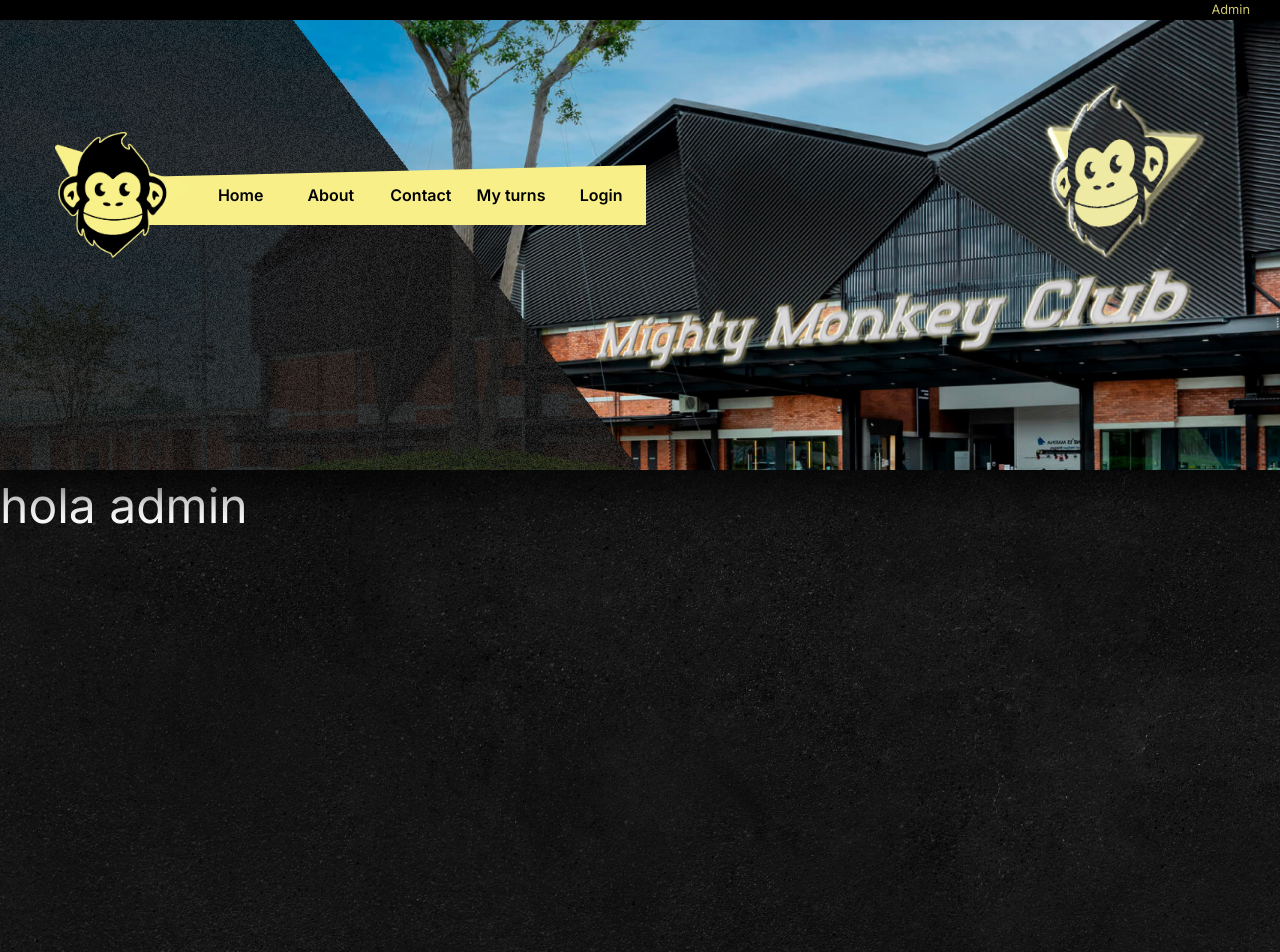
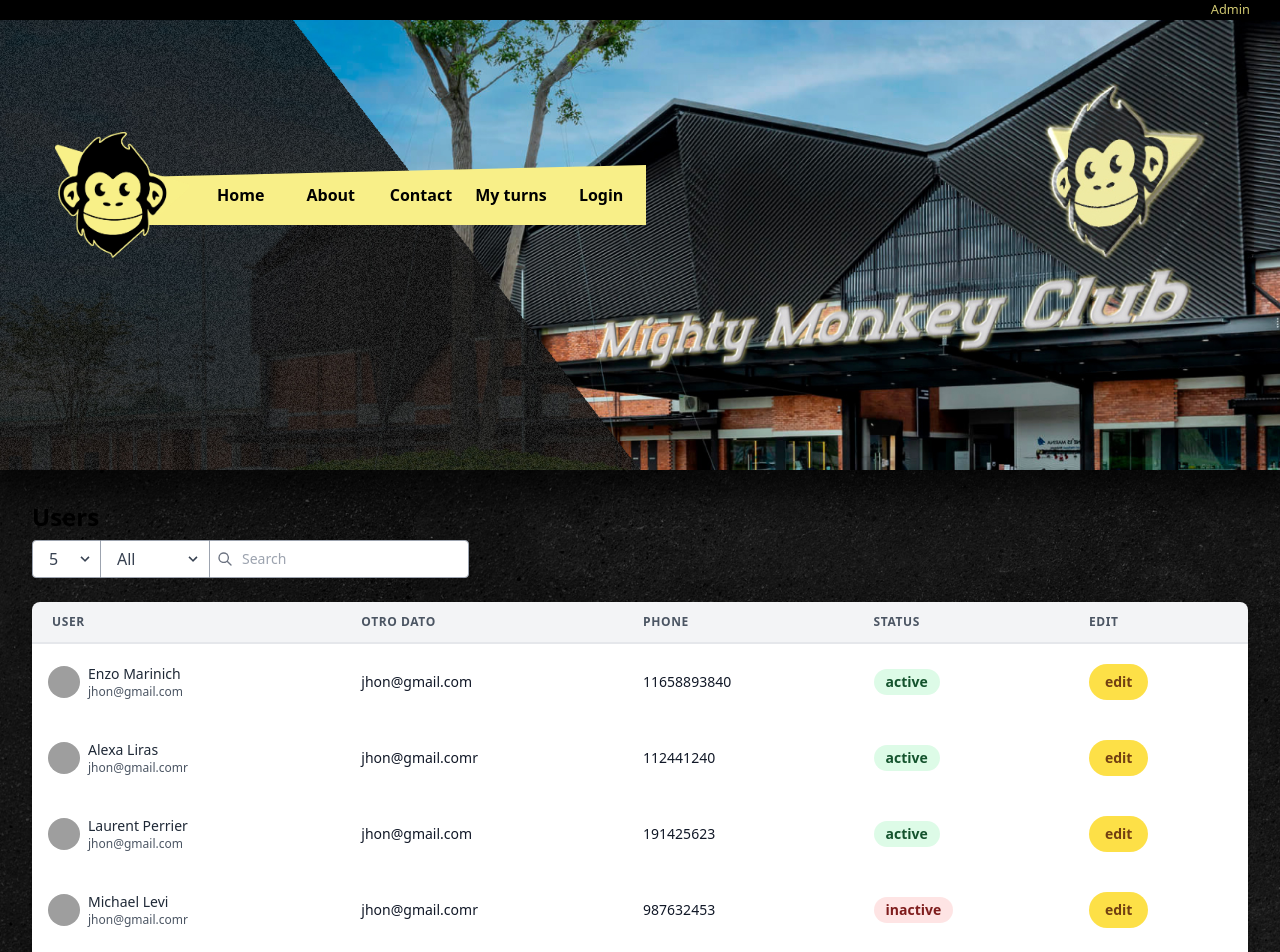
Before and after one commit to ddrosado/MightyMonkeyPF, a Next.js app in the folder client/: page /dashboard in a window 1280 px wide. Shown: the top 952 px of the page. Built offline with nearby package versions, Linux system fonts and the light colour scheme; grey boxes are pictures that could not be loaded.

Commit message:
list socios admin

```diff
--- a/client/app/dashboard/page.jsx
+++ b/client/app/dashboard/page.jsx
@@ -1,9 +1,10 @@
 import React from 'react'
+import ListSocios from '../../components/listSocios/ListSocios'
 
 const Page = () => {
   return (
-    <div style={{height: "500px"}}>
-        <h1 style={{color: "white", fontSize: "3em"}}>hola admin</h1>
+    <div>
+      <ListSocios/>
     </div>
   )
 }
--- /dev/null
+++ b/client/components/listSocios/ListSocios.jsx
@@ -0,0 +1,195 @@
+const ListSocios = () => {
+  const colums = ["User", "Otro dato", "Phone", "Status", "Edit"];
+
+  const users = [
+    {
+      name: "Enzo Marinich",
+      email: "jhon@gmail.com",
+      phone: "11658893840",
+      socio: 1,
+    },
+    {
+      name: "Alexa Liras",
+      email: "jhon@gmail.comr",
+      phone: "112441240",
+      socio: true,
+    },
+    {
+      name: "Laurent Perrier",
+      email: "jhon@gmail.com",
+      phone: "191425623",
+      socio: true,
+    },
+    {
+      name: "Michael Levi",
+      email: "jhon@gmail.comr",
+      phone: "987632453",
+      socio: false,
+    },
+    {
+      name: "Richard Gran",
+      email: "jhon@gmail.com",
+      phone: "1560992100",
+      socio: true,
+    },
+  ];
+
+  return (
+    <body className="antialiased font-sans bg-gray-200">
+      <div className="container mx-auto px-4 sm:px-8">
+        <div className="py-8">
+          <div>
+            <h2 className="text-2xl font-semibold leading-tight">Users</h2>
+          </div>
+          <div className="my-2 flex sm:flex-row flex-col">
+            <div className="flex flex-row mb-1 sm:mb-0">
+              <div className="relative">
+                <select className="appearance-none h-full rounded-l border block appearance-none w-full bg-white border-gray-400 text-gray-700 py-2 px-4 pr-8 leading-tight focus:outline-none focus:bg-white focus:border-gray-500">
+                  <option>5</option>
+                  <option>10</option>
+                  <option>20</option>
+                </select>
+                <div className="pointer-events-none absolute inset-y-0 right-0 flex items-center px-2 text-gray-700">
+                  <svg
+                    className="fill-current h-4 w-4"
+                    xmlns="http://www.w3.org/2000/svg"
+                    viewBox="0 0 20 20"
+                  >
+                    <path d="M9.293 12.95l.707.707L15.657 8l-1.414-1.414L10 10.828 5.757 6.586 4.343 8z" />
+                  </svg>
+                </div>
+              </div>
+              <div className="relative">
+                <select className="appearance-none h-full rounded-r border-t sm:rounded-r-none sm:border-r-0 border-r border-b block appearance-none w-full bg-white border-gray-400 text-gray-700 py-2 px-4 pr-8 leading-tight focus:outline-none focus:border-l focus:border-r focus:bg-white focus:border-gray-500">
+                  <option>All</option>
+                  <option>Active</option>
+                  <option>Inactive</option>
+                </select>
+                <div className="pointer-events-none absolute inset-y-0 right-0 flex items-center px-2 text-gray-700">
+                  <svg
+                    className="fill-current h-4 w-4"
+                    xmlns="http://www.w3.org/2000/svg"
+                    viewBox="0 0 20 20"
+                  >
+                    <path d="M9.293 12.95l.707.707L15.657 8l-1.414-1.414L10 10.828 5.757 6.586 4.343 8z" />
+                  </svg>
+                </div>
+              </div>
+            </div>
+            <div className="block relative">
+              <span className="h-full absolute inset-y-0 left-0 flex items-center pl-2">
+                <svg
+                  viewBox="0 0 24 24"
+                  className="h-4 w-4 fill-current text-gray-500"
+                >
+                  <path d="M10 4a6 6 0 100 12 6 6 0 000-12zm-8 6a8 8 0 1114.32 4.906l5.387 5.387a1 1 0 01-1.414 1.414l-5.387-5.387A8 8 0 012 10z"></path>
+                </svg>
+              </span>
+              <input
+                placeholder="Search"
+                className="appearance-none rounded-r rounded-l sm:rounded-l-none border border-gray-400 border-b block pl-8 pr-6 py-2 w-full bg-white text-sm placeholder-gray-400 text-gray-700 focus:bg-white focus:placeholder-gray-600 focus:text-gray-700 focus:outline-none"
+              />
+            </div>
+          </div>
+          <div className="-mx-4 sm:-mx-8 px-4 sm:px-8 py-4 overflow-x-auto">
+            <div className="inline-block min-w-full shadow rounded-lg overflow-hidden">
+              <table className="min-w-full leading-normal">
+                <thead>
+                  <tr>
+                    {colums.map((col) => {
+                      return (
+                        <th className="px-5 py-3 border-b-2 border-gray-200 bg-gray-100 text-left text-xs font-semibold text-gray-600 uppercase tracking-wider">
+                          {col}
+                        </th>
+                      );
+                    })}
+                  </tr>
+                </thead>
+                <tbody>
+                  {users.map(({ name, email, phone, socio }) => {
+                    return (
+                      <tr>
+                        {/* <td className="px-5 py-5 bg-white text-sm">
+                          <div className="flex items-center">
+                            <div className="flex-shrink-0 w-10 h-10">
+                              <img
+                                className="w-full h-full rounded-full"
+                                src="https://images.unsplash.com/photo-1522609925277-66fea332c575?ixlib=rb-1.2.1&ixid=eyJhcHBfaWQiOjEyMDd9&auto=format&fit=facearea&facepad=2.2&h=160&w=160&q=80"
+                                alt=""
+                              />
+                            </div>
+                            <div className="ml-3">
+                              <p className="text-gray-900 whitespace-no-wrap">
+                                {name}
+                              </p>
+                            </div>
+                          </div>
+                        </td> */}
+                        <td className="px-4 py-4 text-sm bg-white text-gray-500 dark:text-gray-300 whitespace-nowrap">
+                                    <div className="flex items-center gap-x-2">
+                                        <img className="object-cover w-8 h-8 rounded-full" src="https://images.unsplash.com/photo-1535713875002-d1d0cf377fde?ixlib=rb-1.2.1&ixid=MnwxMjA3fDB8MHxwaG90by1wYWdlfHx8fGVufDB8fHx8&auto=format&fit=crop&w=880&q=80" alt=""></img>
+                                        <div>
+                                            <h2 className="text-sm font-medium text-gray-800 dark:text-white ">{name}</h2>
+                                            <p className="text-xs font-normal text-gray-600 dark:text-gray-400">{email}</p>
+                                        </div>
+                                    </div>
+                                </td>
+                        <td className="px-5 py-5 bg-white text-sm">
+                          <p className="text-gray-900 whitespace-no-wrap">
+                            {email}
+                          </p>
+                        </td>
+                        <td className="px-5 py-5 bg-white text-sm">
+                          <p className="text-gray-900 whitespace-no-wrap">
+                            {phone}
+                          </p>
+                        </td>
+                        <td className="px-5 py-5 bg-white text-sm">
+                          <span
+                            className={`relative inline-block px-3 py-1 font-semibold leading-tight ${
+                              socio ? "text-green-900" : "text-red-900"
+                            }`}
+                          >
+                            <span
+                              aria-hidden
+                              className={`absolute inset-0 ${
+                                socio ? "bg-green-200" : "bg-red-200"
+                              } opacity-50 rounded-full`}
+                            ></span>
+                            <span className="relative">
+                              {socio ? "active" : "inactive"}
+                            </span>
+                          </span>
+                        </td>
+                        <td className="px-5 py-5 bg-white text-sm">
+                          <button className="text-sm bg-yellow-300 hover:bg-violet-400 hover:text-violet-900 text-yellow-900 font-semibold py-2 px-4 rounded-full">
+                            edit
+                          </button>
+                        </td>
+                      </tr>
+                    );
+                  })}
+                </tbody>
+              </table>
+              <div className="px-5 py-5 bg-white border-t flex flex-col xs:flex-row items-center xs:justify-between          ">
+                <span className="text-xs xs:text-sm text-gray-900">
+                  Showing 1 to 5 of 50 Entries
+                </span>
+                <div className="inline-flex mt-2 xs:mt-0">
+                  <button className="text-sm bg-gray-300 hover:bg-gray-400 text-gray-800 font-semibold py-2 px-4 rounded-l">
+                    Prev
+                  </button>
+                  <button className="text-sm bg-gray-300 hover:bg-gray-400 text-gray-800 font-semibold py-2 px-4 rounded-r">
+                    Next
+                  </button>
+                </div>
+              </div>
+            </div>
+          </div>
+        </div>
+      </div>
+    </body>
+  );
+};
+
+export default ListSocios;
--- a/client/package.json
+++ b/client/package.json
@@ -14,6 +14,8 @@
     "@fortawesome/free-regular-svg-icons": "^6.4.0",
     "@fortawesome/free-solid-svg-icons": "^6.4.0",
     "@fortawesome/react-fontawesome": "^0.2.0",
+    "@heroicons/react": "^2.0.18",
+    "@material-tailwind/react": "^2.0.7",
     "@reduxjs/toolkit": "^1.9.5",
     "autoprefixer": "^10.4.14",
     "axios": "^1.4.0",
--- a/client/tailwind.config.js
+++ b/client/tailwind.config.js
@@ -1,4 +1,7 @@
 /** @type {import('tailwindcss').Config} */
+
+// const withMT = require("@material-tailwind/react/utils/withMT");
+
 module.exports = {
   content: [
     './app/**/*.{js,ts,jsx,tsx,mdx}',
```
Also changed, not shown: 1 other file (tests, documents, lock files or other folders).
